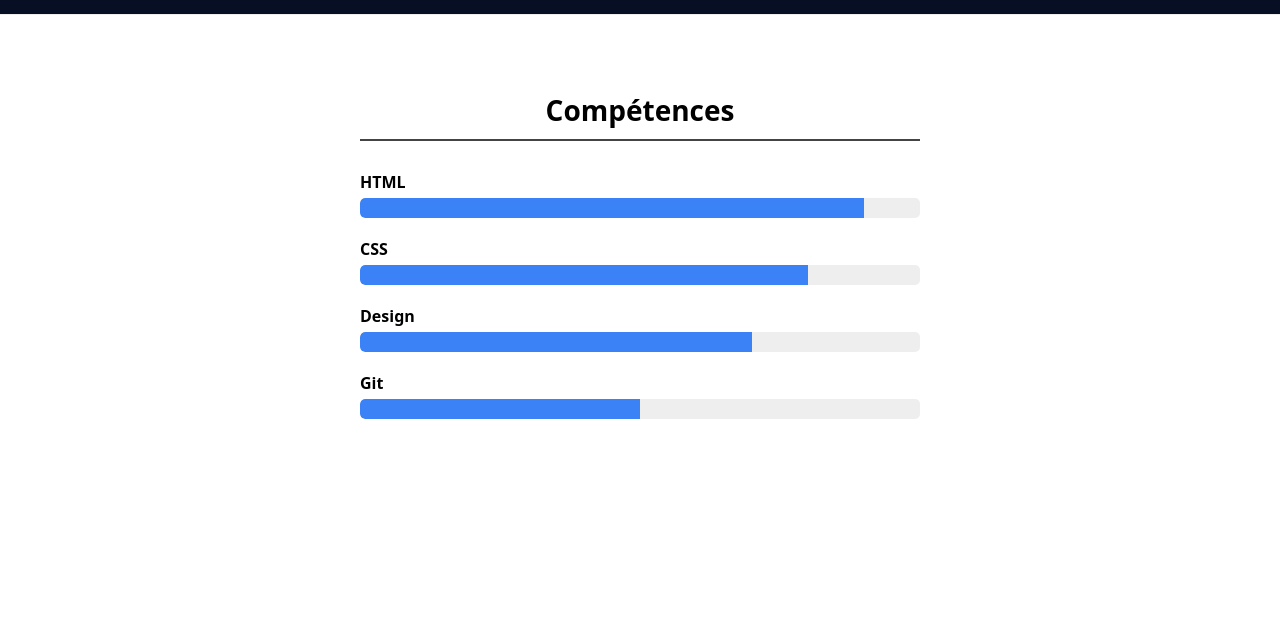
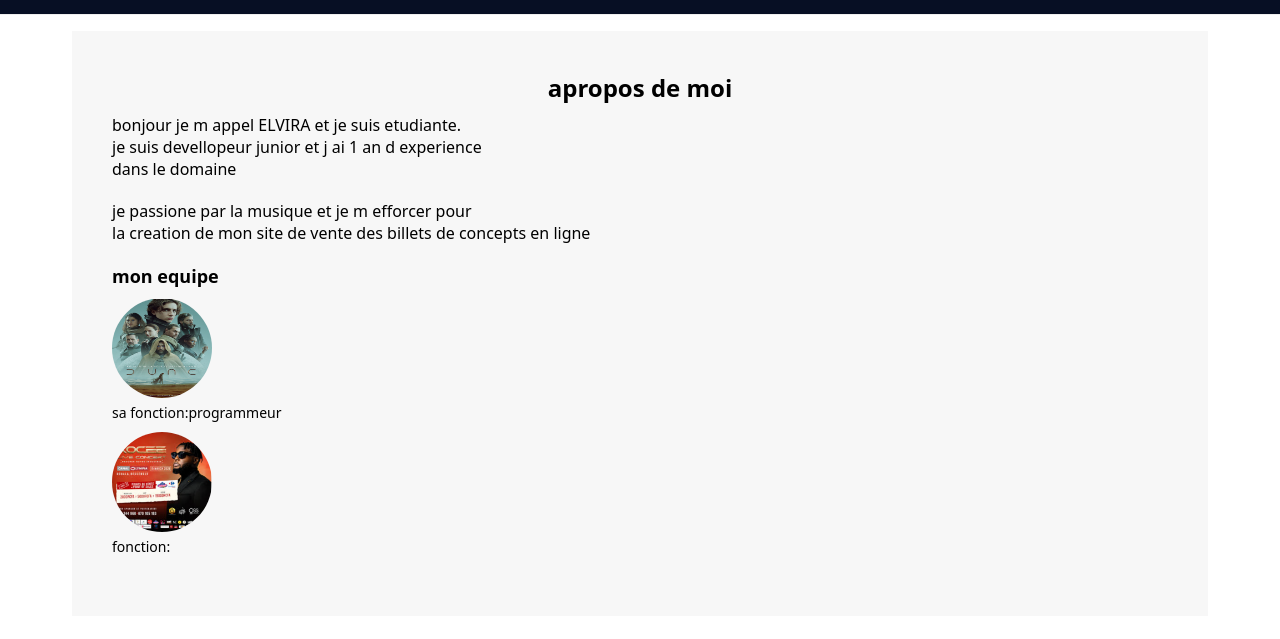
Before and after one commit to menewa/portfolio-elvira, a plain HTML site: page index.html in a window 1280 px wide. Shown: the part 82-721 px from the top of the page. Drawn offline with Linux system fonts and the light colour scheme.

Commit message:
ajout des fiches

```diff
--- a/index.html
+++ b/index.html
@@ -30,6 +30,29 @@
         <div class="container">
             <section id="apropos">
                 <!-- Elvira-->
+                 <section id="apropos">
+                    <h2>apropos de moi</h2>
+                    <div class="contenu">
+                        <p>bonjour je m appel ELVIRA et je suis etudiante. <br>
+                         je suis devellopeur junior et j ai 1 an d experience <br>
+                        dans le domaine</p>
+                        <p>je passione par la musique et je m efforcer pour <br>
+                        la creation de mon site de vente des billets de concepts en ligne</p>
+                    </div>
+                    <div class="equipe">
+                        <h3>mon equipe</h3>
+                        <ul>
+                            <li>
+                                <img src="evan.png" alt=" photo" width="400"height="300">
+                                <p>sa fonction:programmeur</p>
+                            </li>
+                            <li>
+                                <img src="elvira.png" alt="photo" width="300" height="200">
+                                <p>fonction:</p>
+                            </li>
+                        </ul>
+                    </div>
+                 </section>
             </section>
 
             <section id="competence">
--- a/style.css
+++ b/style.css
@@ -132,3 +132,45 @@ nav ul li a:hover::after {
   margin: 8px 0;
   font-size: 18px;
 }
+/*elvira*/
+#apropos{
+  background-color: #f7f7f7;
+  padding: 20px;
+}
+#apropos h2{
+  font-size: 24px;
+  margin-bottom: 10px;
+  text-align: center;
+}
+.contenu{
+  margin-bottom: 20px;
+}
+.contenu p{
+  font-size: 16px;
+  margin-bottom: 20px;
+}
+.equipe{
+  margin-bottom: 20px;
+}
+.equipe h3 {
+  font-size: 18px;
+  margin-bottom: 10px;
+}
+.equipe ul {
+  list-style: none;
+  padding: 0;
+  margin: 0;
+}
+.equipe li {
+  margin-bottom: 10px;
+}
+.equipe img{
+  width: 100px;
+  height: 100px;
+  border-radius: 50%;
+  margin-right: 10px;
+}
+.equipe p{
+  font-size: 14px;
+  margin-bottom: 5px;
+}
```
Also changed, not shown: elvira.png (added), evan.png (added).
